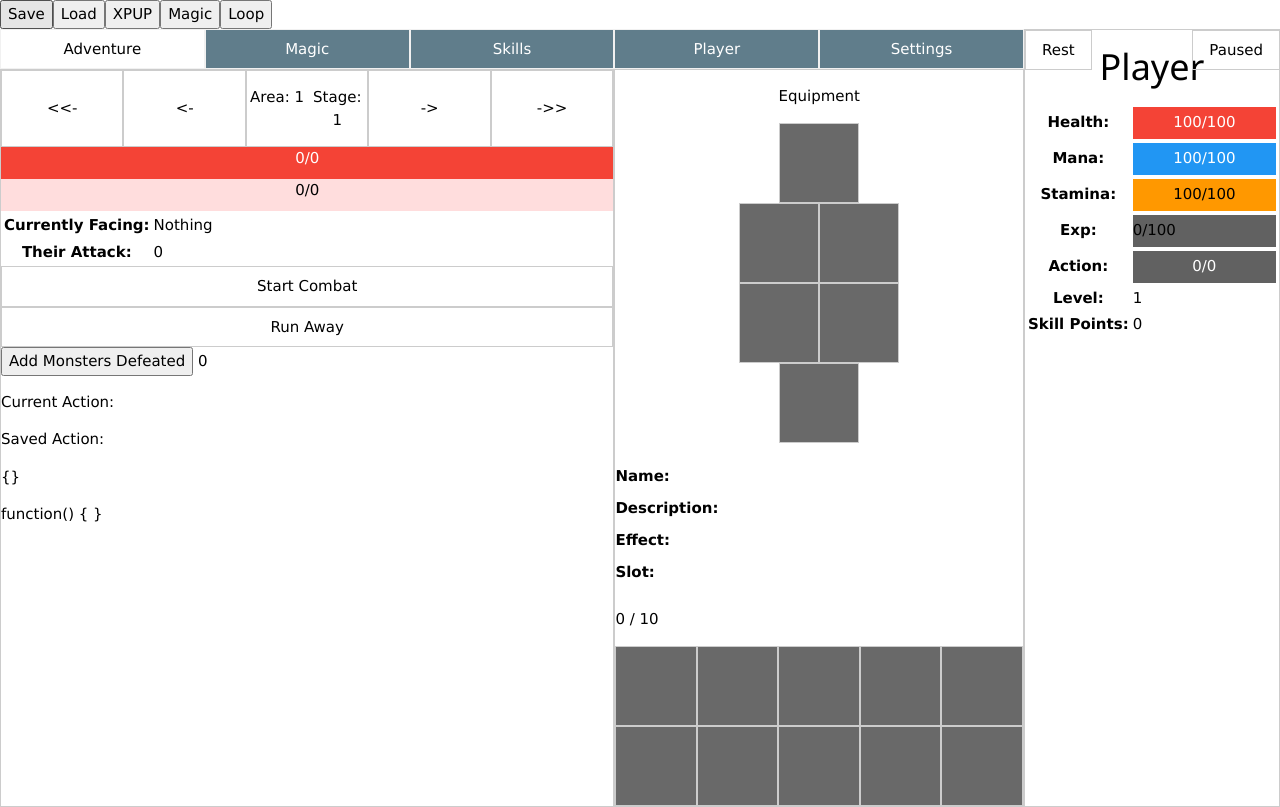
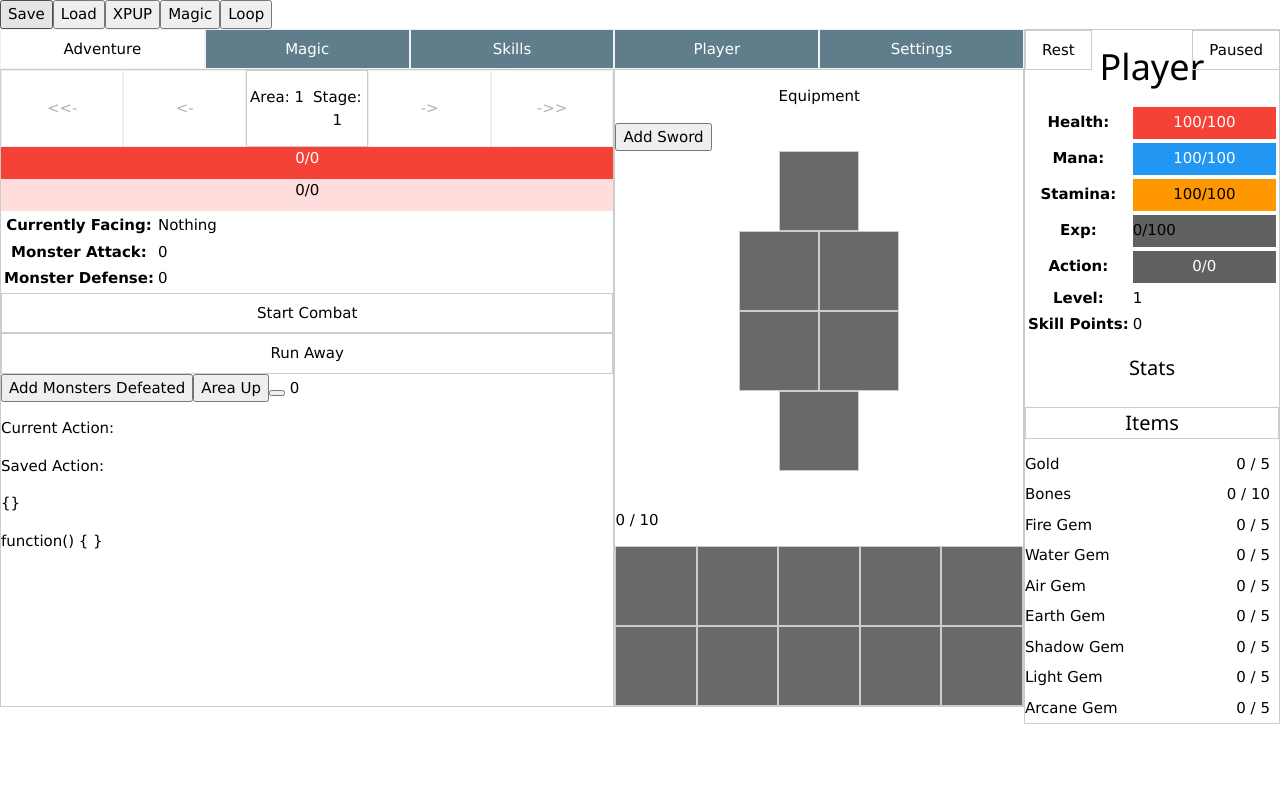
Before and after one commit to Cassa-sys/magic-rpg, a Vue app: page / in a window 1280 px wide. Built offline with nearby package versions, Linux system fonts and the light colour scheme.

Commit message:
Major Changes: HoverElement.vue implemented it in Equipment.vue, and the new Items tab in StatBar.vue. Added basic items system to set groundwork for actions Added auto save. Might need to tone down how often it saves.

```diff
--- a/src/App.vue
+++ b/src/App.vue
@@ -12,7 +12,7 @@ import Monster from "@/components/Tabs/Monster.vue";
 import Inventory from "@/components/Tabs/Equipment.vue";
 import {gameControl} from "@/components/game-loop";
 import ResourceBar from "@/components/ResourceBar.vue";
-import SkillButton from "@/components/SkillButton.vue";
+import HoverElement from "@/components/HoverElement.vue";
 let gameName = "RPG Game"
 let gameVersion = "Alpha 1.0"
 
@@ -75,13 +75,16 @@ let loadedSave = ref(JSON.parse(localStorage.getItem("rpgSave")))
           <Inventory></Inventory>
         </Adventure>
         <Magic></Magic>
-        <Skills><SkillButton></SkillButton> </Skills>
+        <Skills><HoverElement></HoverElement></Skills>
         <Player></Player>
         <Settings></Settings>
       </Tabs>
     </div>
     <div style="width: 20%" class="w3-border">
-      <StatBar><ResourceBar></ResourceBar></StatBar>
+      <StatBar>
+        <HoverElement></HoverElement>
+        <ResourceBar></ResourceBar>
+      </StatBar>
     </div>
   </div>
 
--- a/src/components/SkillButton.vue
+++ b/src/components/HoverElement.vue
@@ -19,9 +19,10 @@
 </script>
 
 <template>
-  <div class="w3-btn w3-border" @mouseenter="mouseEnter($event)" @mouseleave="mouseLeave()" @mousemove="mouseMove($event)">
+  <div class="" @mouseenter="mouseEnter($event)" @mouseleave="mouseLeave()" @mousemove="mouseMove($event)" style="width: 100%; padding-top: 4px;padding-bottom: 4px">
+    <slot name="header"></slot>
   </div>
-  <div id="popup" class="w3-border" v-if="popup" style="position: absolute">
+  <div id="popup" class="w3-border" v-if="popup" style="position: absolute; background-color: lightslategrey">
     <slot></slot>
   </div>
 </template>
--- a/src/components/StatBar.vue
+++ b/src/components/StatBar.vue
@@ -3,6 +3,7 @@ import {reactive, ref} from "vue";
 import {player} from "@/components/player";
 import {gameControl} from "@/components/game-loop";
 import ResourceBar from "@/components/ResourceBar.vue";
+import HoverElement from "@/components/HoverElement.vue";
 </script>
 
 <template>
@@ -51,6 +52,34 @@ import ResourceBar from "@/components/ResourceBar.vue";
       <td>{{player.skillPoints}}</td>
     </tr>
   </table>
+
+<!--  Stats-->
+  <div class="w3-center">
+    <HoverElement>
+      <template v-slot:header>
+        <h4>Stats</h4>
+      </template>
+      <p>Attack: {{player.playerAttack}}</p>
+      <p>Defense: {{player.defense}}</p>
+    </HoverElement>
+  </div>
+
+<!--  Items-->
+  <h4 class="w3-center w3-border">Items</h4>
+  <HoverElement v-for="item in player.items">
+    <template v-slot:header>
+      <div style="display: flex">
+        <p style="margin: 0px">{{item.name}}</p>
+        <p style="margin: 0px; position: absolute; right: 10px"> {{item.amount}} / {{item.max}}</p>
+      </div>
+    </template>
+    <p>{{item.amountPerSecond}}/s</p>
+    <p style="font-family: 'Times New Roman'">"{{item.description}}"</p>
+
+  </HoverElement>
+
+
+
 </template>
 
 <style scoped>
--- a/src/components/Tabs/Equipment.vue
+++ b/src/components/Tabs/Equipment.vue
@@ -1,87 +1,39 @@
 <script setup>
   import {player} from "@/components/player";
   import {ref} from "vue";
+  import HoverElement from "@/components/HoverElement.vue";
+  import {addItem} from "@/components/inventory";
   let x = ref(0);
   let equipHover = ref(-1);
 
 
   function equipItem(index) {
     if(player.inventory[index]!==undefined) {
+      //grab the equipment
       let x = player.inventory[index];
+      //do the equipment effect
       x.equip();
+      //remove it from inventory
       player.inventory.splice(index,1);
+      //if there is already something equipped in that slot
+      //find the item that has same slot as what we want to equip
       if(player.equipped.find((item) => item.slot === x.slot )) {
+        player.equipped.find((item) => item.slot === x.slot ).remove();
+        //push any equipped item into inventory
         player.inventory.push(player.equipped.find((item) => item.slot === x.slot ))
-        player.equipped.splice(player.equipped.findIndex((item) => item.slot === x.slot ), 1)
+        //remove the old equipped item
+        player.equipped.splice(player.equipped.findIndex((item) => item.slot === x.slot ), 1);
+        //add the new equipped item
         player.equipped.push(x);
       } else {
+        //otherwise just equip item
         player.equipped.push(x);
       }
     }
   }
-  let slots = ["Helmet", "Chest-Plate", "Weapon", "Necklace", "Leggings", "Boots"]
-  let rarity = [
-    {
-      type: "Common",
-      chance: 600,
-    },
-    {
-      type: "Uncommon",
-      chance: 300,
-      effect: () => {this.stage+=3}
-    },
-    {
-      type: "Rare",
-      chance: 140,
-      effect: () => {this.stage+=5}
-    },
-    {
-      type: "Epic",
-      chance: 50,
-      effect: () => {this.stage+=8}
-    },
-    {
-      type: "Legendary",
-      chance: 10,
-      effect: () => {this.area+=1; this.stage+=10}
-    }
-  ]
-  let rarityColors = ["Lavender", "Green", "Blue", "Purple", "Gold"]
-  function findRarity() {
-    let random = Math.random() * 1000;
-    if(random<=700) {
-      return rarity[0].type;
-    } else if(random<=700+200) {
-      return rarity[1].type;
-    } else if(random<=700+200+100) {
-      return rarity[2].type
-    } else if(random<=700+200+100+80) {
-      return rarity[3].type;
-    } else {
-      return rarity[4].type;
-    }
 
-  }
-  function addItem(name, description, effect, equip, remove) {
-    let rarity = findRarity();
-    if(player.inventory.length<player.inventoryMax) {
-      let slot = slots[Math.round(Math.random()*5)];
 
-      let item = {
-        rarity:rarity,
-        name: name,
-        description:description,
-        effect:effect,
-        equip: equip,
-        remove: remove,
-        slot: slot
-      };
-      player.inventory.push(item)
-    } else {
-      console.log("Byebye item")
-    }
 
-  }
   function findEquipped(slot) {
     return player.equipped.find((item) => item.slot === slot);
   }
@@ -100,39 +52,64 @@
 
 <template>
   <p style="text-align: center">Equipment</p>
+  <button @click="addItem('Swordy', 'Sword', '+10 hp', () => {player.health+=10},() => {player.health-=10})">Add Sword</button>
 <!--Currently Equipped-->
   <div>
     <div style="width: 100%">
       <div class="flex" style="justify-content: center" >
         <div class="w3-border item" style="width: 4vh" @mouseover="equipHover=player.equipped.findIndex((item) => item.slot === 'Helmet')" @mouseleave="equipHover=-1" @click="unEquip(equipHover=player.equipped.findIndex((item) => item.slot === 'Helmet'))">
-          <div v-if="findEquipped('Helmet')" v-bind:style="{color: rarityColors[rarity.indexOf(findEquipped('Helmet').rarity)]}">{{findEquipped('Helmet').rarity}} {{findEquipped('Helmet').slot}} of {{findEquipped('Helmet').name}}</div>
+          <div v-if="findEquipped('Helmet')" v-bind:style="{color: findEquipped('Helmet').rarity.color}">
+            <HoverElement>
+              <template v-slot:header>
+                {{findEquipped('Helmet').rarity.name}} {{findEquipped('Helmet').slot}} of {{findEquipped('Helmet').name}}
+              </template>
+              <p>Effect: {{player.equipped[equipHover].effect}}</p>
+              <p>Slot: {{player.equipped[equipHover].slot}}</p>
+            </HoverElement>
+          </div>
         </div>
       </div>
     </div>
     <div style="width: 100%">
       <div class="flex" style="justify-content: center" >
         <div class="w3-border item" style="width: 4vh" @mouseover="equipHover=player.equipped.findIndex((item) => item.slot === 'Chest-Plate')" @mouseleave="equipHover=-1" @click="unEquip(player.equipped.findIndex((item) => item.slot === 'Chest-Plate'))">
-          <div v-if="findEquipped('Chest-Plate')" v-bind:style="{color: rarityColors[rarity.indexOf(findEquipped('Chest-Plate').rarity)]}">{{findEquipped('Chest-Plate').slot}} of {{findEquipped('Chest-Plate').name}}</div>
+          <div v-if="findEquipped('Chest-Plate')" v-bind:style="{color: findEquipped('Chest-Plate').rarity.color}">
+            <HoverElement>
+              <template v-slot:header>
+                {{findEquipped('Chest-Plate').rarity.name}} {{findEquipped('Chest-Plate').slot}} of {{findEquipped('Chest-Plate').name}}
+              </template>
+              <p>Effect: {{player.equipped[equipHover].effect}}</p>
+              <p>Slot: {{player.equipped[equipHover].slot}}</p>
+            </HoverElement>
+          </div>
         </div>
         <div class="w3-border item" style="width: 4vh" @mouseover="equipHover=player.equipped.findIndex((item) => item.slot === 'Necklace')" @mouseleave="equipHover=-1" @click="unEquip(equipHover=player.equipped.findIndex((item) => item.slot === 'Necklace'))">
-          <div v-if="findEquipped('Necklace')" v-bind:style="{color: rarityColors[rarity.indexOf(findEquipped('Necklace').rarity)]}">{{findEquipped('Necklace').rarity}} {{findEquipped('Necklace').slot}} of {{findEquipped('Necklace').name}}</div>
+          <div v-if="findEquipped('Necklace')" v-bind:style="{color: findEquipped('Necklace').rarity.color}">
+            {{findEquipped('Necklace').rarity.name}} {{findEquipped('Necklace').slot}} of {{findEquipped('Necklace').name}}
+          </div>
         </div>
       </div>
     </div>
     <div style="width: 100%">
       <div class="flex" style="justify-content: center" >
         <div class="w3-border item" style="width: 4vh" @mouseover="equipHover=player.equipped.findIndex((item) => item.slot === 'Weapon')" @mouseleave="equipHover=-1" @click="unEquip(player.equipped.findIndex((item) => item.slot === 'Weapon'))">
-          <div v-if="findEquipped('Weapon')" v-bind:style="{color: rarityColors[rarity.indexOf(findEquipped('Weapon').rarity)]}">{{findEquipped('Weapon').rarity}} {{findEquipped('Weapon').slot}} of {{findEquipped('Weapon').name}}</div>
+          <div v-if="findEquipped('Weapon')" v-bind:style="{color: findEquipped('Weapon').rarity.color}">
+            {{findEquipped('Weapon').rarity.name}} {{findEquipped('Weapon').slot}} of {{findEquipped('Weapon').name}}
+          </div>
         </div>
         <div class="w3-border item" style="width: 4vh" @mouseover="equipHover=player.equipped.findIndex((item) => item.slot === 'Leggings')" @mouseleave="equipHover=-1" @click="unEquip(player.equipped.findIndex((item) => item.slot === 'Leggings'))">
-          <div v-if="findEquipped('Leggings')" v-bind:style="{color: rarityColors[rarity.indexOf(findEquipped('Leggings').rarity)]}">{{findEquipped('Leggings').rarity}} {{findEquipped('Leggings').slot}} of {{findEquipped('Leggings').name}}</div>
+          <div v-if="findEquipped('Leggings')" v-bind:style="{color: findEquipped('Leggings').rarity.color}">
+            {{findEquipped('Leggings').rarity.name}} {{findEquipped('Leggings').slot}} of {{findEquipped('Leggings').name}}
+          </div>
         </div>
       </div>
     </div>
     <div style="width: 100%">
       <div class="flex" style="justify-content: center" >
         <div class="w3-border item" style="width: 4vh" @mouseover="equipHover=player.equipped.findIndex((item) => item.slot === 'Boots')" @mouseleave="equipHover=-1" @click="player.equipped.findIndex((item) => item.slot === 'Boots')">
-          <div v-if="findEquipped('Boots')" v-bind:style="{color: rarityColors[rarity.indexOf(findEquipped('Boots').rarity)]}">{{findEquipped('Boots').rarity}} {{findEquipped('Boots').slot}} of {{findEquipped('Boots').name}}</div>
+          <div v-if="findEquipped('Boots')" v-bind:style="{color: findEquipped('Boots').rarity.color}">
+            {{findEquipped('Boots').rarity.name}} {{findEquipped('Boots').slot}} of {{findEquipped('Boots').name}}
+          </div>
         </div>
       </div>
     </div>
@@ -141,9 +118,10 @@
   <br>
 
 <!--  The Descriptions-->
+  <!--
   <div style="display: flex; height: 4vh;">
     <b>Name: </b>
-    <span v-if="player.inventory[x]" style="white-space: nowrap">{{player.inventory[x].rarity}} {{player.inventory[x].slot}} of {{player.inventory[x].name}}</span>
+    <span v-if="player.inventory[x]" style="white-space: nowrap">{{player.inventory[x].rarity.name}} {{player.inventory[x].slot}} of {{player.inventory[x].name}}</span>
     <span v-if="equipHover!==-1" style="white-space: nowrap">{{player.equipped}}</span>
   </div>
   <div style="display: flex; height: 4vh;">
@@ -158,6 +136,7 @@
     <b>Slot: </b>
     <span v-if="player.inventory[x]" style="white-space: nowrap">{{player.inventory[x].slot}}</span>
   </div>
+  -->
 
   <p>{{player.inventory.length}} / {{player.inventoryMax}}</p>
 <!--  The inventory boxes-->
@@ -165,8 +144,14 @@
     <div v-for="n in player.inventoryMax" style="width: 20%">
       <div class="w3-border item" @mouseover="x=n-1" @mouseleave="x=-1" @click="equipItem(n-1)" @contextmenu="removeItem($event, n-1)">
         <div v-if="n<=player.inventory.length">
-          <div v-bind:style="{color: rarityColors[rarity.indexOf(player.inventory[n-1].rarity)]}">
-            {{player.inventory[n-1].rarity}} {{player.inventory[n-1].slot}} of {{player.inventory[n-1].name}}
+          <div v-bind:style="{color: player.inventory[n-1].rarity.color}">
+            <HoverElement>
+              <template v-slot:header>
+                {{player.inventory[n-1].rarity.name}} {{player.inventory[n-1].slot}} of {{player.inventory[n-1].name}}
+              </template>
+              <p>Effect: {{player.inventory[n-1].effect}}</p>
+              <p>Slot: {{player.inventory[n-1].slot}}</p>
+            </HoverElement>
           </div>
         </div>
       </div>
--- a/src/components/Tabs/Monster.vue
+++ b/src/components/Tabs/Monster.vue
@@ -3,7 +3,7 @@ import {player} from "@/components/player";
 import ResourceBar from "@/components/ResourceBar.vue";
 import {monsterNames} from "@/components/monster";
 import {monsterAdjectives} from "@/components/monster";
-import {gameControl} from "../game-loop";
+
 
 function generateMonster() {
   player.monsterAdjective = monsterAdjectives[Math.round(Math.random()*monsterAdjectives.length)]
@@ -13,17 +13,48 @@ function generateMonster() {
   player.monsterProgressMax=100;
   player.monsterProgress = 0; //reset progress of monster attack
   player.monsterAttack= 5*(player.stage) + Math.round(Math.random()*player.monstersDefeated)
+  player.monsterDefense = player.stage+(player.area-1)*5 * player.area
   player.monsterAdjective.monsterEffect();
+}
+function generateLoot() {
+  let random = Math.round(Math.random()*10);
+  if(random<5) {
+    // 5/10 generate gold
+    if(player.items["gold"].amount<player.items["gold"].max) {
+      player.items["gold"].amount+= player.stage*player.area;
+    }
+  } else if(random<8) {
+    // 3/10 generate bones
+    if(player.items["bones"].amount<player.items["bones"].max) {
+      player.items["bones"].amount+= player.stage*player.area;
+    }
+  } else if(random<9) {
+    // 1/10 generate gem
+    let gems = ["fireGem", "earthGem", "waterGem", "airGem","shadowGem", "lightGem", "arcaneGem"]
+    let r = Math.round(Math.random()*gems.length);
+    player.items[gems[r]].amount++;
+  } else {
+    // 1/10 generate item
+
+  }
 }
 function advanceStage(slain) {
   //allow people to advance normally if stage/area less than highest
-  if(player.stage<player.maxStage || player.area <player.maxArea) {
+  if((player.stage<player.maxStage || player.area <player.maxArea) && (player.stage<10)) {
     player.stage++;
+    if(slain) {
+      player.monstersDefeated++; //increment monsters
+      player.exp+=10*(player.stage+player.area*5*player.area);
+      generateLoot();
+    }
+    generateMonster();
   } else {
     if(slain) {
       player.monstersDefeated++; //increment monsters
+      player.exp+=10*(player.stage+player.area*5*player.area);
+      generateLoot();
     }
-    if(player.stage===10 && slain) {
+    if(player.stage===10) {
       advanceArea();
     } else if(player.monstersDefeated===10) {
       player.maxStage++;
@@ -34,15 +65,17 @@ function advanceStage(slain) {
   }
 }
 function advanceArea() {
-  if(player.stage===10 && player.monstersDefeated===1) {
+  if(player.area<player.maxArea) {
+    player.area++ //allow people to get up to max area achieved
+    player.stage=1;
+  } else if(player.stage===10 && player.monstersDefeated===1) {
       if(player.area===player.maxArea){
         player.maxArea++;
         player.area++;
         player.stage = 1;
         player.maxStage = 1;
+        player.monstersDefeated=0;
       }
-  } else if(player.area<player.maxArea) {
-    this.area++ //allow people to get up to max area achieved
   }
 }
 function decreaseStage() {
@@ -58,9 +91,10 @@ function decreaseArea() {
   }
 }
 function attack() {
-  this.cost = 5;
+  if(player.monsterName=="Nothing") generateMonster();
+  this.cost = 1;
   player.swapAction("Attack",10,"Red",this.cost,"Stamina",() => {
-    player.monsterHP-=player.playerAttack;
+    player.monsterHP= player.monsterDefense - player.playerAttack;
     if(player.monsterHP<=0) {
       advanceStage(true)
     }
@@ -70,15 +104,15 @@ function attack() {
 
 <template>
 <div style="display: flex;" class="w3-bar">
-  <button class="w3-btn w3-border" style="width: 20%" @click="decreaseArea()">&lt&lt-</button>
-  <button class="w3-btn w3-border" style="width: 20%" @click="decreaseStage()">&lt-</button>
+  <button class="w3-btn w3-border" style="width: 20%" @click="decreaseArea()" :disabled="player.area==1">&lt&lt-</button>
+  <button class="w3-btn w3-border" style="width: 20%" @click="decreaseStage()" :disabled="player.stage==1">&lt-</button>
   <div style="display: flex; width: 20%" class="w3-border">
     <p class="w3-center" style="width: 100%">Area: {{player.area}}</p>
     <br>
     <p class="w3-center" style="width: 100%">Stage: {{player.stage}}</p>
   </div>
-  <button class="w3-btn w3-border" style="width: 20%" @click="advanceStage(false)">-></button>
-  <button class="w3-btn w3-border noPadding" style="width: 20%" @click="advanceArea()">->></button>
+  <button class="w3-btn w3-border" style="width: 20%" @click="advanceStage(false)" :disabled="player.stage<player.maxStage || !(player.area<player.maxArea) || player.stage==10">-></button>
+  <button class="w3-btn w3-border noPadding" style="width: 20%" @click="advanceArea()" :disabled="player.area>=player.maxArea">->></button>
 </div>
 
   <ResourceBar color="red" type="monsterHP"></ResourceBar>
@@ -90,14 +124,20 @@ function attack() {
       <td>{{player.monsterAdjective.adjective}} {{player.monsterName}}</td>
     </tr>
     <tr>
-      <th>Their Attack:</th>
+      <th>Monster Attack:</th>
       <td>{{player.monsterAttack}}</td>
+    </tr>
+    <tr>
+      <th>Monster Defense: </th>
+      <td>{{player.monsterDefense}}</td>
     </tr>
   </table>
 
   <button class="w3-btn w3-bar w3-border" style="width: 100%" @click="attack()" :disabled="player.stamina<5 || player.health<player.monsterAttack">Start Combat</button>
   <button class="w3-btn w3-bar w3-border" style="width: 100%" @click="generateMonster()">Run Away</button>
   <button @click="player.monstersDefeated+=10">Add Monsters Defeated</button>
+  <button @click="player.maxArea+=9">Area Up</button>
+  <button @click="player.maxStage+=1"></button>
   {{player.monstersDefeated}}
   <p>Current Action: {{player.action.actionName}}</p>
   <p>Saved Action: {{player.tempAction.actionName}}</p>
--- /dev/null
+++ b/src/components/inventory.js
@@ -0,0 +1,67 @@
+import {player} from "@/components/player";
+let slots = ["Helmet", "Chest-Plate", "Weapon", "Necklace", "Leggings", "Boots"]
+let rarity = [
+    {
+        name: "Common",
+        color: "#ffffff",
+        chance: 600,
+    },
+    {
+        name: "Uncommon",
+        color: "#1eff00",
+        chance: 300,
+        effect: () => {this.stage+=3}
+    },
+    {
+        name: "Rare",
+        color: "#007eff",
+        chance: 140,
+        effect: () => {this.stage+=5}
+    },
+    {
+        name: "Epic",
+        color: "#a335ee",
+        chance: 50,
+        effect: () => {this.stage+=8}
+    },
+    {
+        name: "Legendary",
+        color: "#ff8000",
+        chance: 10,
+        effect: () => {this.area+=1; this.stage+=10}
+    }
+]
+function findRarity() {
+    let random = Math.random() * 1000;
+    if(random<=rarity[0].chance) {
+        return rarity[0];
+    } else if(random<rarity[0].chance+rarity[1].chance) {
+        return rarity[1];
+    } else if(random<=rarity[0].chance+rarity[1].chance+rarity[2].chance) {
+        return rarity[2]
+    } else if(random<=rarity[0].chance+rarity[1].chance+rarity[2].chance+rarity[3].chance) {
+        return rarity[3];
+    } else {
+        return rarity[4];
+    }
+
+}
+export function addItem(name, description, effect, equip, remove) {
+    let rarity = findRarity();
+    if(player.inventory.length<player.inventoryMax) {
+        let slot = slots[Math.round(Math.random()*5)];
+
+        let item = {
+            rarity:rarity,
+            name: name,
+            description:description,
+            effect:effect,
+            equip: equip,
+            remove: remove,
+            slot: slot
+        };
+        player.inventory.push(item)
+    } else {
+        console.log("Byebye item")
+    }
+}
--- a/src/components/monster.js
+++ b/src/components/monster.js
@@ -72,4 +72,18 @@ export const monsterAdjectives = [
             player.healthMax -= Math.pow(this.stage, this.area);
         }
     },
+    {
+        adjective: "Tanky",
+        monsterEffect: () => {
+            player.monsterDefense*=2;
+        },
+        effect: () => {
+            this.stage = player.stage;
+            this.area = player.area;
+            player.defense += Math.pow(this.stage, this.area);
+        },
+        remove: () => {
+            player.healthMax -= Math.pow(this.stage, this.area);
+        }
+    }
 ]
--- a/src/components/player.js
+++ b/src/components/player.js
@@ -2,13 +2,16 @@ import {reactive} from "vue";
 export let player = reactive({
     name: "Player",
     date: Date(),
+
+
+    defense: 5,
+    playerAttack: 10,
 
     //different resources
     //hp
     health: 100,
     healthMax: 100,
     healthMulti: 1, //multiplier to max gain
-
     //mana
     mana: 100,
     manaMax: 100,
@@ -67,6 +70,83 @@ export let player = reactive({
     inventoryMax: 10,
     equipped: [],
 
+    //items, like gold
+    //["Fire", "Earth", "Water", "Air","Shadow", "Light", "Arcane"]
+    items: {
+        gold: {
+            name: "Gold",
+            amount: 0,
+            max: 5,
+            amountPerSecond: 0,
+            description:"ooo Shiny!",
+            acquired: false
+        },
+        bones: {
+            name: "Bones",
+            amount: 0,
+            max: 10,
+            amountPerSecond: 0,
+            description:"It sends shivers down your spine.",
+            acquired: false
+        },
+        fireGem: {
+            name: "Fire Gem",
+            amount: 0,
+            max: 5,
+            amountPerSecond: 0,
+            description:"Sizzling Hot.",
+            acquired: false
+        },
+        waterGem: {
+            name: "Water Gem",
+            amount: 0,
+            max: 5,
+            amountPerSecond: 0,
+            description:"Surprisingly Humid?",
+            acquired: false
+        },
+        airGem: {
+            name: "Air Gem",
+            amount: 0,
+            max: 5,
+            amountPerSecond: 0,
+            description:"Light as a Feather!",
+            acquired: false
+        },
+        earthGem: {
+            name: "Earth Gem",
+            amount: 0,
+            max: 5,
+            amountPerSecond: 0,
+            description:"Solid as a Rock.",
+            acquired: false
+        },
+        shadowGem: {
+            name: "Shadow Gem",
+            amount: 0,
+            max: 5,
+            amountPerSecond: 0,
+            description:"It reeks of bad vibes.",
+            acquired: false
+        },
+        lightGem: {
+            name: "Light Gem",
+            amount: 0,
+            max: 5,
+            amountPerSecond: 0,
+            description:"It radiates a holy aura.",
+            acquired: false
+        },
+        arcaneGem: {
+            name: "Arcane Gem",
+            amount: 0,
+            max: 5,
+            amountPerSecond: 0,
+            description:"It is bursting with power.",
+            acquired: false
+        },
+    },
+
     //monsters
     area: 1,
     maxArea: 1,
@@ -79,9 +159,8 @@ export let player = reactive({
     monsterAttack: 0, //attack damage
     monsterProgress:0, //progress on attack
     monsterProgressMax: 0, //max time for their action
+    monsterDefense: 0,
     monsterAdjective: {},
-
-    playerAttack: 10,
 
     levelUp: function() {
         if(this.exp>=this.expMax) {
```
Also changed, not shown: src/components/game-loop.js (+14 -6 lines), 1 other file (tests, documents, lock files or other folders). Lines whose indentation alone changed are shown as unchanged.
